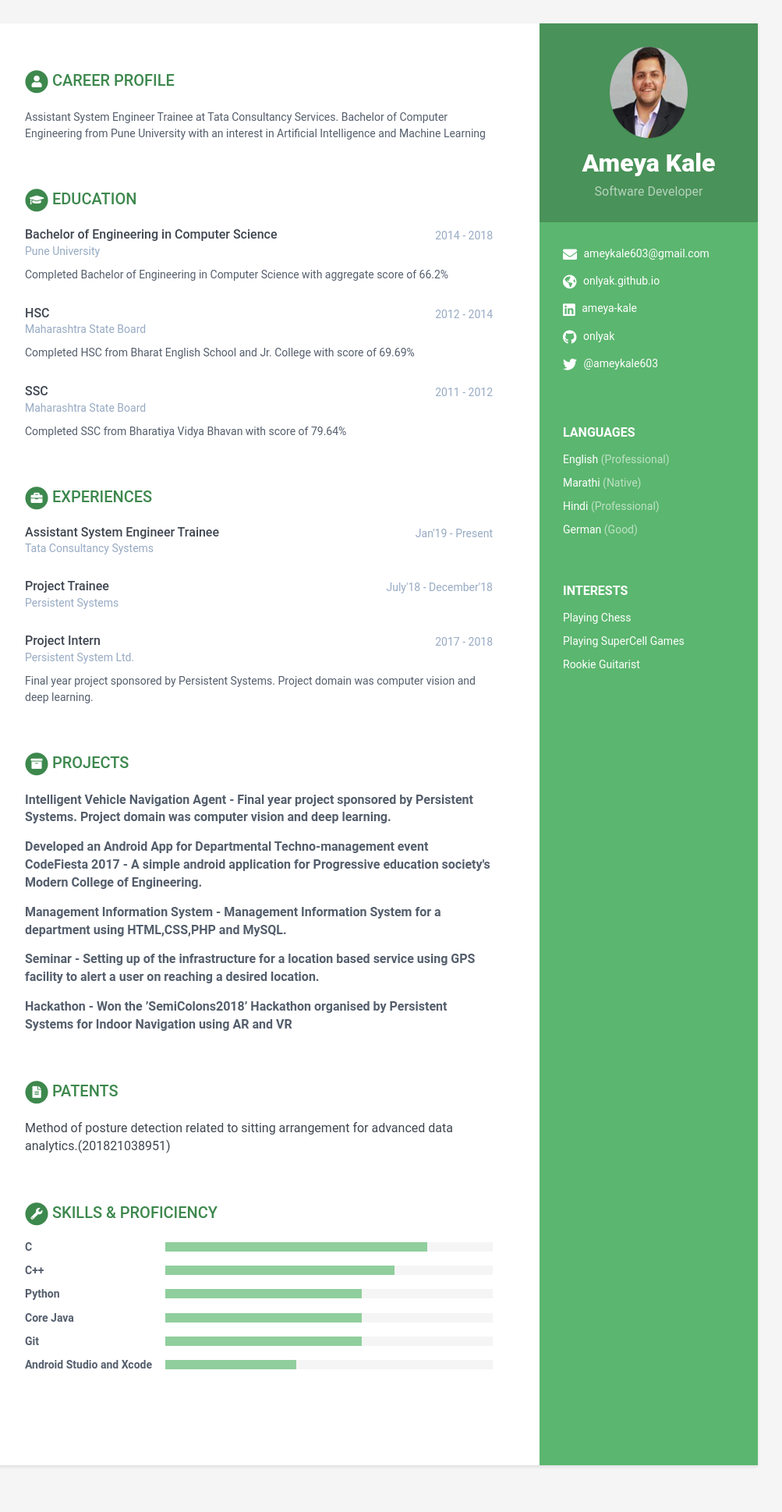
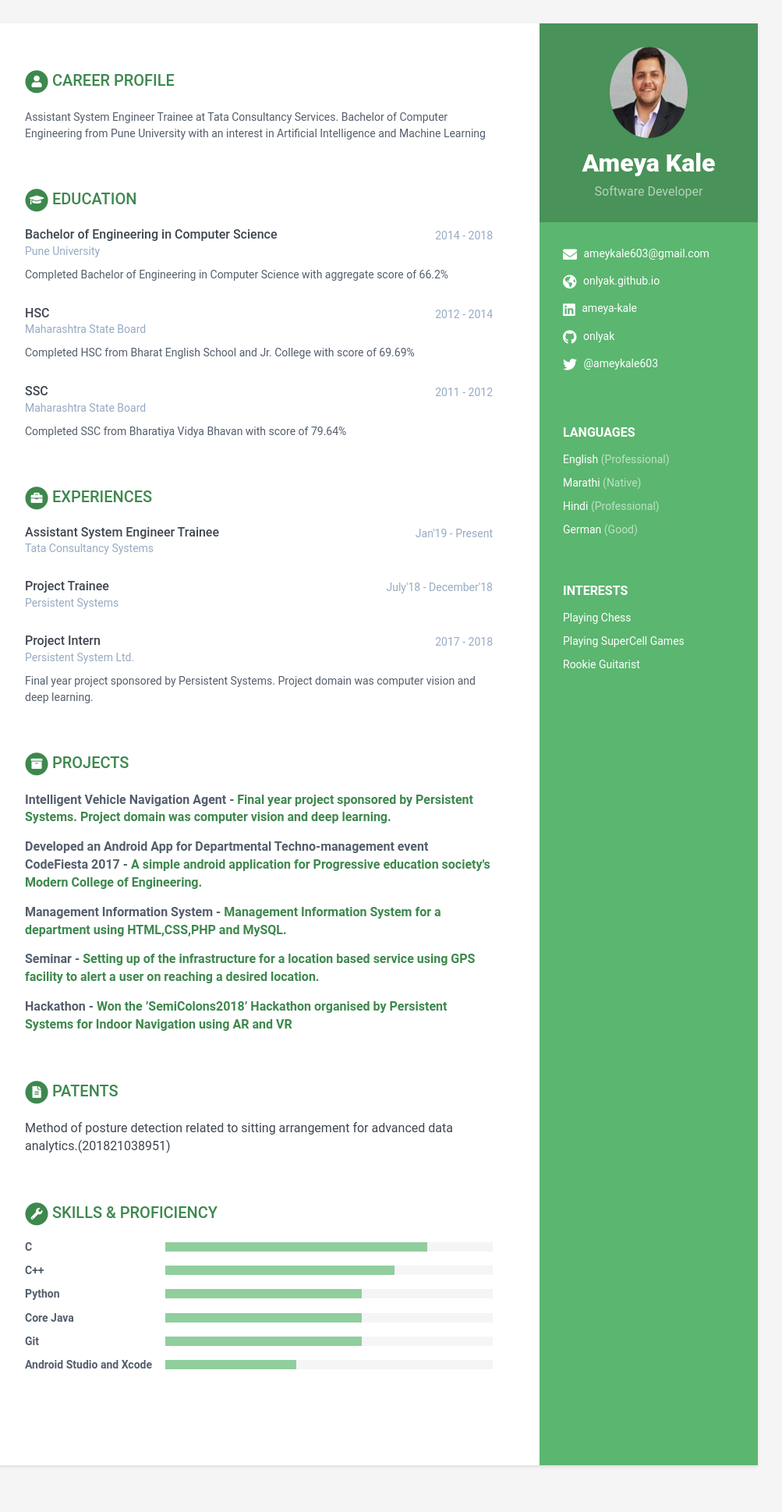
Before and after one commit to ameyakale603/online-cv, a Jekyll site: the page built from index.html, in a window 1280 px wide. Shown: the whole page at 78% size, without its empty margins (168-1171 px from the left). Built offline with Jekyll 4.4.1, drawn with Linux system fonts in a browser that asks for light colours.

Commit message:
Update projects.html

```diff
--- a/_includes/projects.html
+++ b/_includes/projects.html
@@ -24,12 +24,9 @@
       </span>
 
       {% if project.tagline %}
-       - <span class="project-tagline"> {{ project.tagline }}</span>
+       - <span class="project-tagline"> <a href="{{ project.specificLink }}">{{ project.tagline }}</a></span>
       {% endif %}
 
-      {% if project.certifications %}
-       - <span class="project-tagline"> <a href="{{ project.specificLink }}">{{ project.tagline }}</a></span>
-      {% endif %}
 
     </div><!--//item-->
   {% endfor %}
```
